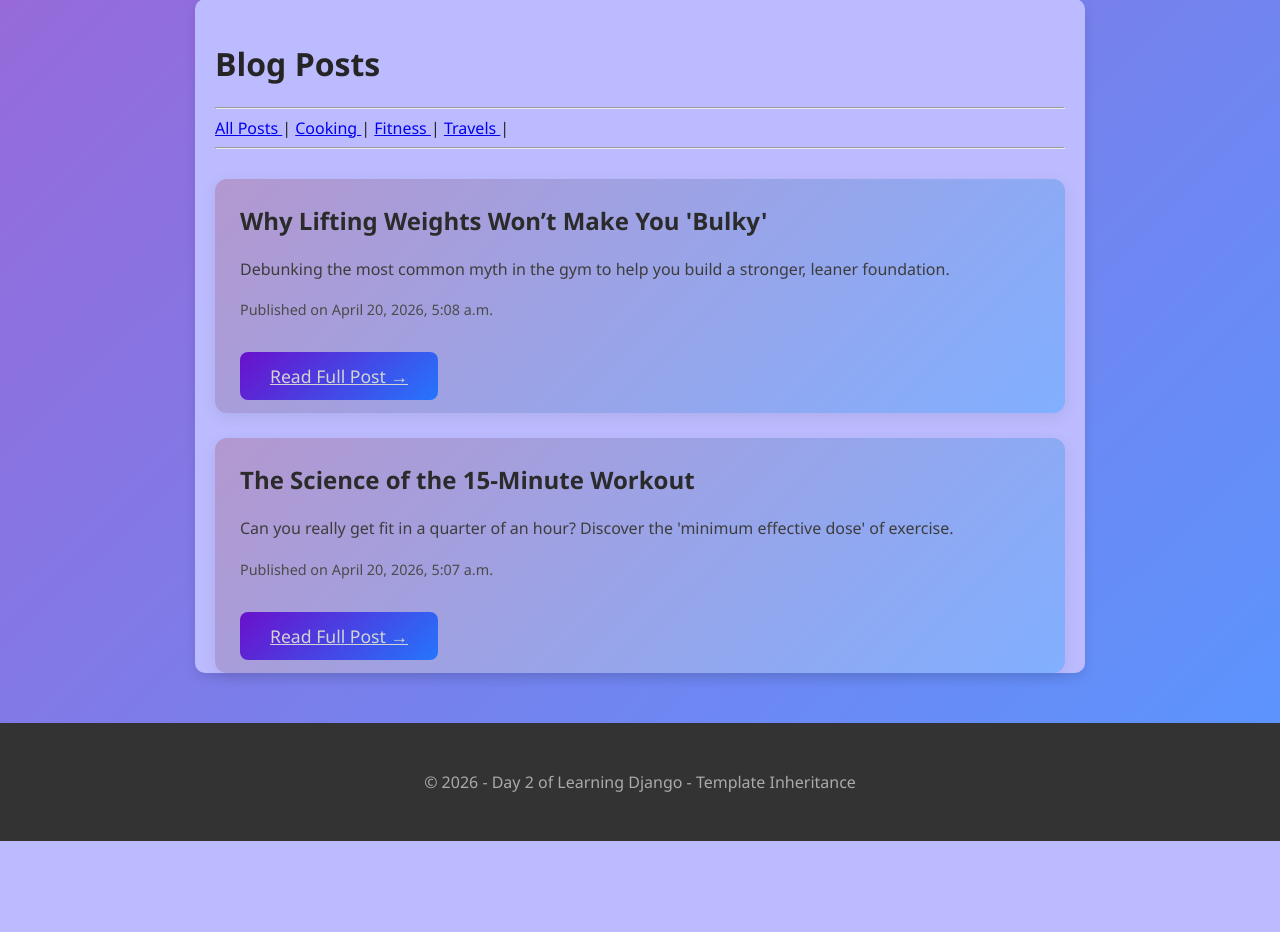
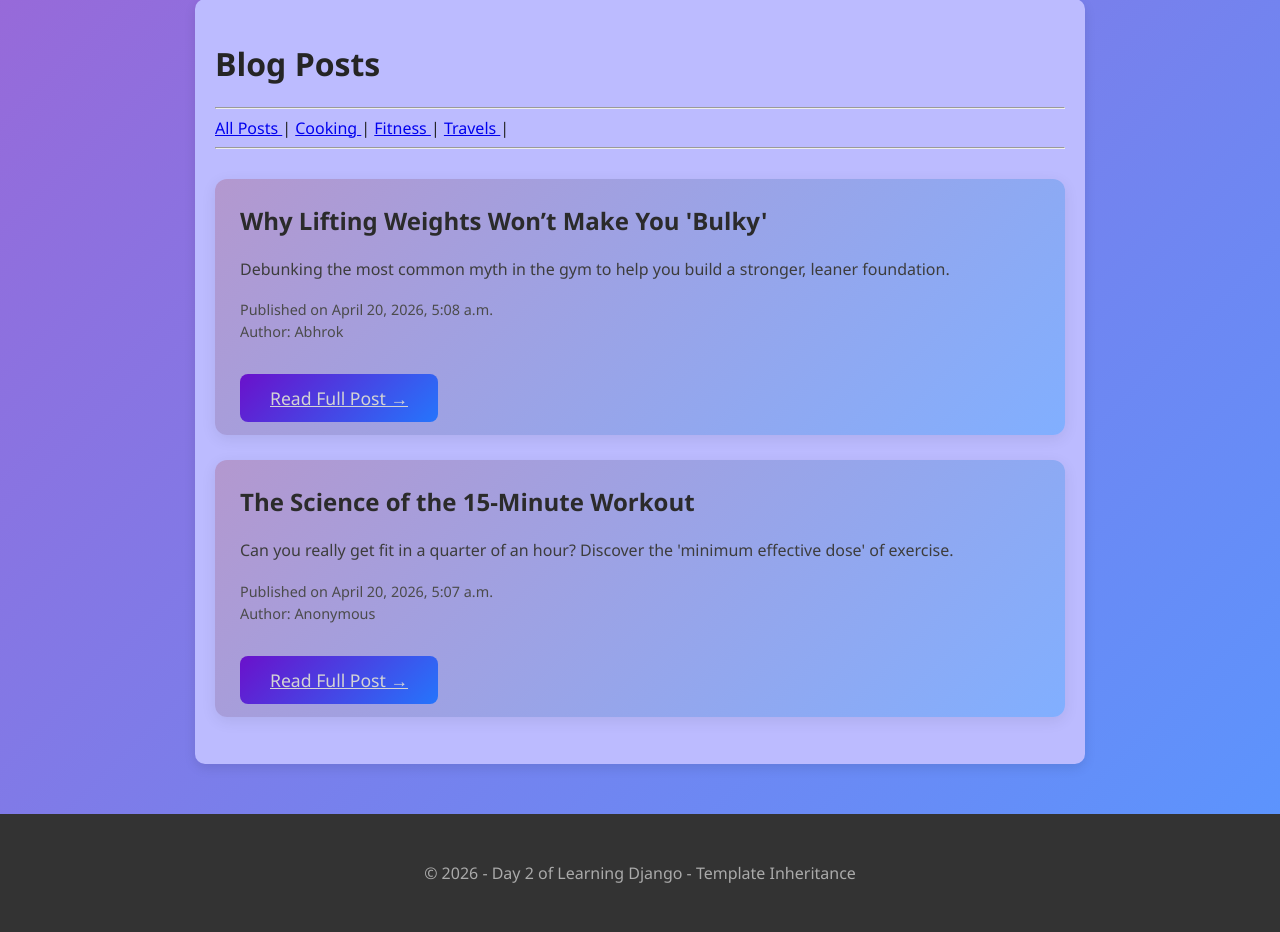
Before and after one commit to chakrabortyabhrok/django-simple-blog, a Django app: page /blog/ in a window 1280 px wide. Shown: the part 185-1117 px from the top of the page. Before the commit the page ends 1026 px from the top, so only its background shows below. Run offline with Django 5.2, Linux system fonts and the light colour scheme; data comes from the database, SQL or seed files in the repository.

Commit message:
feat: add author field to Post model and display it on list & detail pages

```diff
--- a/blog/templates/blog/post_list.html
+++ b/blog/templates/blog/post_list.html
@@ -29,6 +29,8 @@
             <h2>{{ post.title }}</h2>
             <p class="excerpt">{{ post.excerpt }}</p>
             <small>Published on {{ post.published_date }}</small>
+            <br>
+            <small>Author: {{post.author}}</small>
             <br><br><br>
             <a href="{% url 'blog:post_detail' post.slug %}" class="btn btn-primary">
                 Read Full Post →
@@ -37,5 +39,6 @@
         </div>
 
     {% endfor %}
+    <br>
 
 {% endblock %}
```
